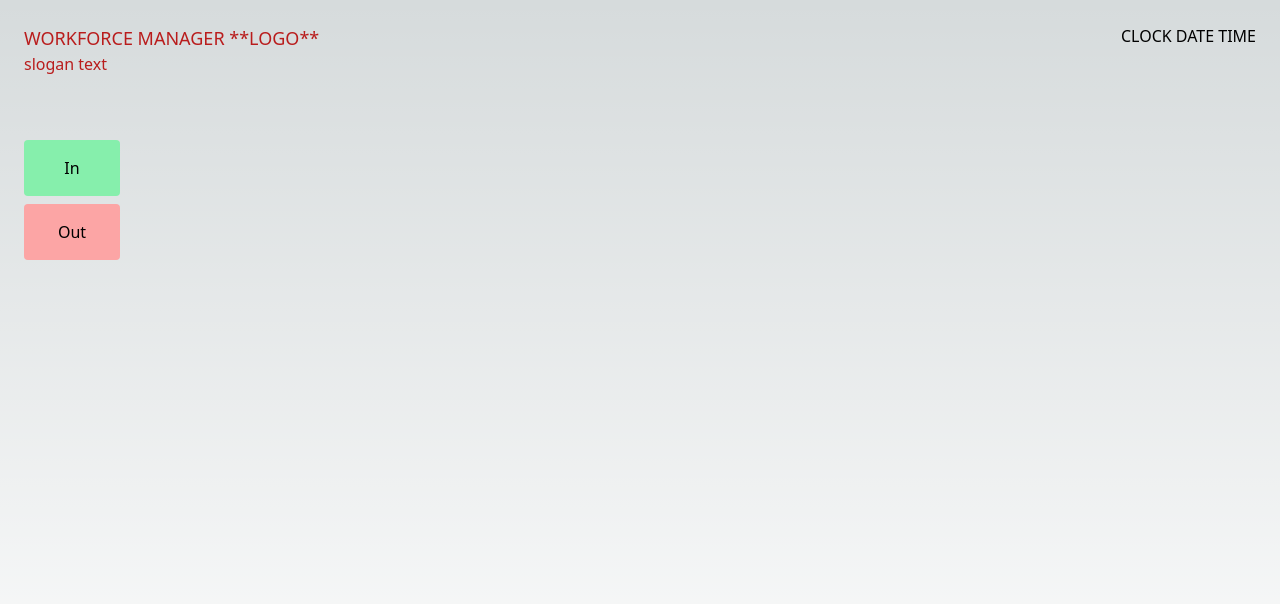
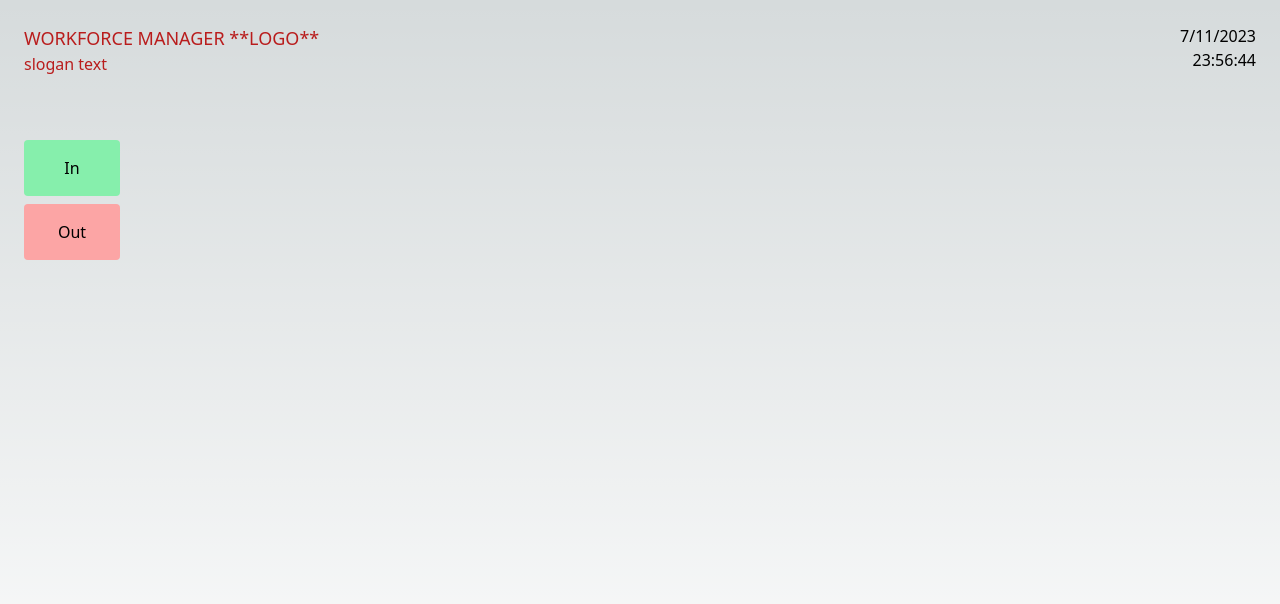
Before and after one commit to gregArijah/workforce-manager, a Next.js app: page /punches in a window 1280 px wide. Shown: the top 604 px of the page. Built offline with nearby package versions, Linux system fonts and the light colour scheme; no server answers; sample sign-in values are in the browser's storage.

Commit message:
added clock to punches

```diff
--- a/app/(pages)/punches/_components/clock.tsx
+++ b/app/(pages)/punches/_components/clock.tsx
@@ -1,14 +1,26 @@
-'use client';
+import React, { useState, useEffect } from "react";
 
-import Link from "next/link";
+export default function Clock() {
+  const [dateTime, setDateTime] = useState(new Date());
+
+  useEffect(() => {
+    // Update the clock every second
+    const intervalId = setInterval(() => {
+      setDateTime(new Date());
+    }, 1000);
+
+    // Clean up the interval when the component is unmounted
+    return () => clearInterval(intervalId);
+  }, []);
 
 
-export default function Clock() {
 
 
   return (
-      <nav className='text-right'>
-           <p>CLOCK DATE TIME</p>
-      </nav>
-    )
+    <nav className='text-right'>
+      <p>{dateTime.toLocaleDateString()}</p>
+      <p>{dateTime.toLocaleTimeString([], { hour12: false })}</p>
+
+    </nav>
+  );
 }
```
